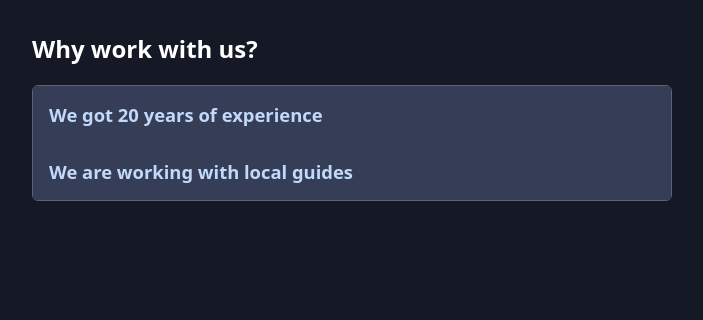
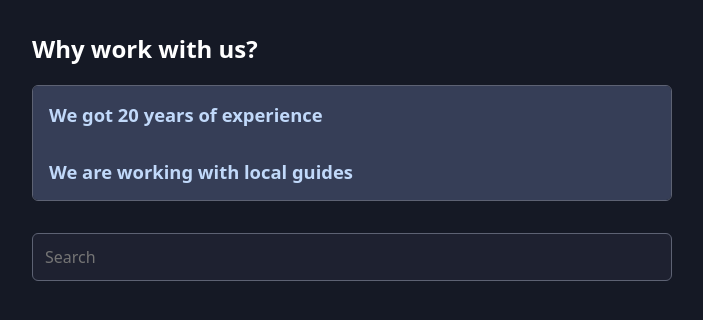
Before and after one commit to tugudush/react-patterns, a React (Vite) app: page / in a window 1280 px wide. Shown: the top 320 px of the page, without its empty margins (288-991 px from the left). Built offline with nearby package versions, Linux system fonts and the light colour scheme.

Commit message:
progress

```diff
--- a/src/App.jsx
+++ b/src/App.jsx
@@ -1,4 +1,6 @@
 import Accordion from "./components/Accordion/Accordion.jsx";
+import SearchableList from "./components/SearchableList/SearchableList.jsx";
+import { PLACES } from "./data/places.js";
 
 function App() {
   return (
@@ -37,6 +39,9 @@
           </Accordion.Item>
         </Accordion>
       </section>
+      <section>
+        <SearchableList items={PLACES} />
+      </section>
     </main>
   );
 }
--- /dev/null
+++ b/src/components/SearchableList/SearchableList.jsx
@@ -0,0 +1,12 @@
+export default function SearchableList({ items }) {
+  return (
+    <div className="searchable-list">
+      <input type="search" placeholder="Search" />
+      <ul>
+        {items.map((item) => {
+          <li key={item.id}>{item.title.toString()}</li>;
+        })}
+      </ul>
+    </div>
+  );
+}
--- /dev/null
+++ b/src/data/places.js
@@ -0,0 +1,38 @@
+import savannaImg from '../assets/african-savanna.jpg';
+import amazonImg from '../assets/amazon-river.jpg';
+import caribbeanImg from '../assets/caribbean-beach.jpg';
+import desertImg from '../assets/desert-dunes.jpg';
+import forestImg from '../assets/forest-waterfall.jpg';
+
+export const PLACES = [
+  {
+    id: 'african-savanna',
+    image: savannaImg,
+    title: 'African Savanna',
+    description: 'Experience the beauty of nature.',
+  },
+  {
+    id: 'amazon-river',
+    image: amazonImg,
+    title: 'Amazon River',
+    description: 'Get to know the largest river in the world.',
+  },
+  {
+    id: 'caribbean-beach',
+    image: caribbeanImg,
+    title: 'Caribbean Beach',
+    description: 'Enjoy the sun and the beach.',
+  },
+  {
+    id: 'desert-dunes',
+    image: desertImg,
+    title: 'Desert Dunes',
+    description: 'Discover the desert life.',
+  },
+  {
+    id: 'forest-waterfall',
+    image: forestImg,
+    title: 'Forest Waterfall',
+    description: 'Listen to the sound of the water.',
+  },
+];
```
